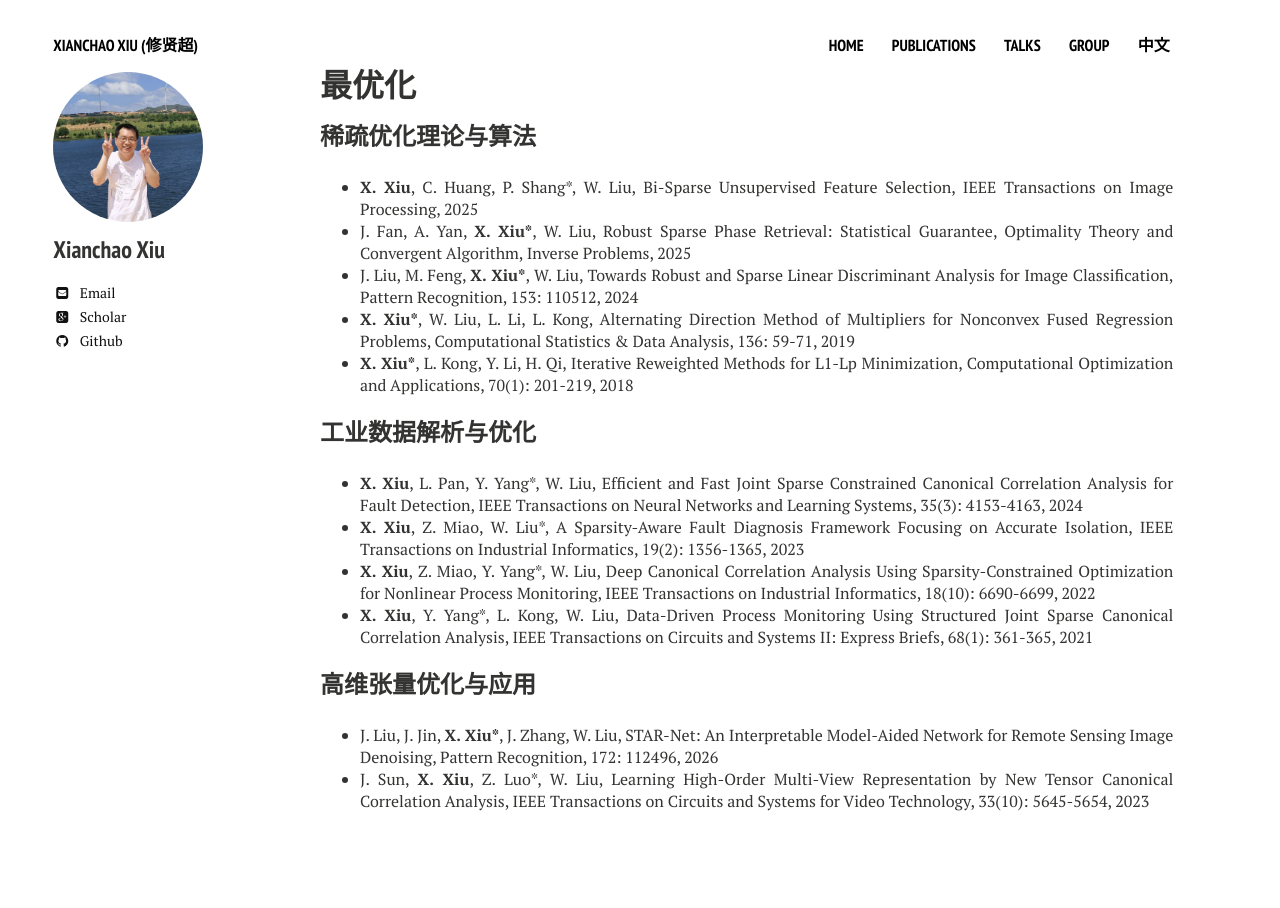
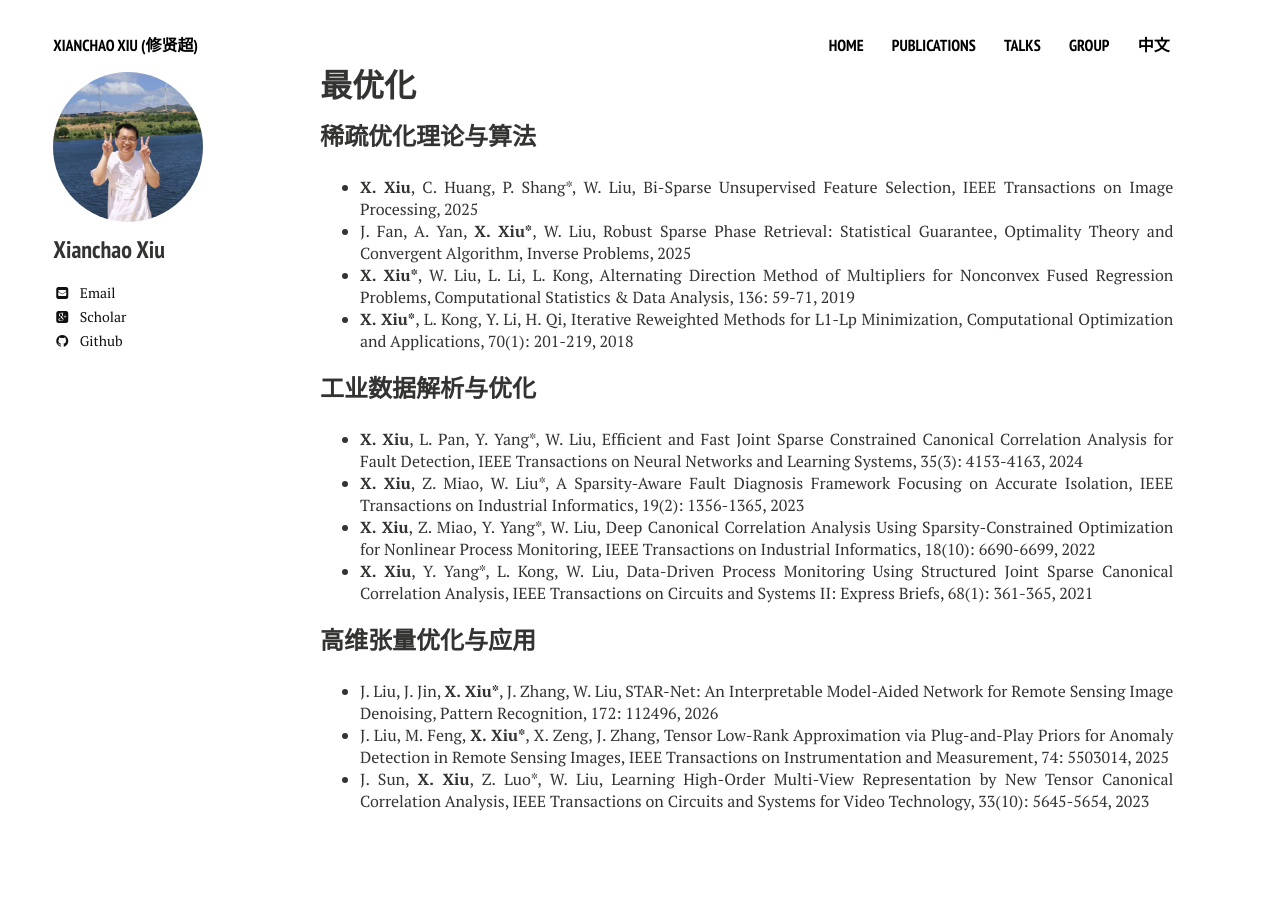
Before and after one commit to xianchaoxiu/xianchaoxiu.github.io, a Jekyll site: the page built from chinese/research/OPT/index.md, in a window 1280 px wide. Built offline with Jekyll 4.4.1, drawn with Linux system fonts in a browser that asks for light colours; nearby versions of some CDN libraries.

Commit message:
Update index.md

```diff
--- a/chinese/research/OPT/index.md
+++ b/chinese/research/OPT/index.md
@@ -10,7 +10,6 @@ share: false
 
 * <b>X. Xiu</b>, C. Huang, P. Shang*, W. Liu, Bi-Sparse Unsupervised Feature Selection, IEEE Transactions on Image Processing, 2025  <br>
 * J. Fan, A. Yan, <b>X. Xiu*</b>, W. Liu, Robust Sparse Phase Retrieval: Statistical Guarantee, Optimality Theory and Convergent Algorithm, Inverse Problems, 2025 <br>
-* J. Liu, M. Feng, <b>X. Xiu*</b>, W. Liu, Towards Robust and Sparse Linear Discriminant Analysis for Image Classification, Pattern Recognition, 153: 110512, 2024 <br>
 * <b>X. Xiu*</b>, W. Liu, L. Li, L. Kong, Alternating Direction Method of Multipliers for Nonconvex Fused Regression Problems, Computational Statistics & Data Analysis, 136: 59-71, 2019 <br>
 * <b>X. Xiu*</b>, L. Kong, Y. Li, H. Qi, Iterative Reweighted Methods for L1-Lp Minimization, Computational Optimization and Applications, 70(1): 201-219, 2018 <br>
 
@@ -26,4 +25,5 @@ share: false
 ### 高维张量优化与应用
 
 * J. Liu, J. Jin, <b>X. Xiu*</b>, J. Zhang, W. Liu, STAR-Net: An Interpretable Model-Aided Network for Remote Sensing Image Denoising, Pattern Recognition, 172: 112496, 2026 <br>
+* J. Liu, M. Feng, <b>X. Xiu*</b>, X. Zeng, J. Zhang, Tensor Low-Rank Approximation via Plug-and-Play Priors for Anomaly Detection in Remote Sensing Images, IEEE Transactions on Instrumentation and Measurement, 74: 5503014, 2025
 * J. Sun, <b>X. Xiu</b>, Z. Luo*, W. Liu, Learning High-Order Multi-View Representation by New Tensor Canonical Correlation Analysis, IEEE Transactions on Circuits and Systems for Video Technology, 33(10): 5645-5654, 2023 <br>
```
